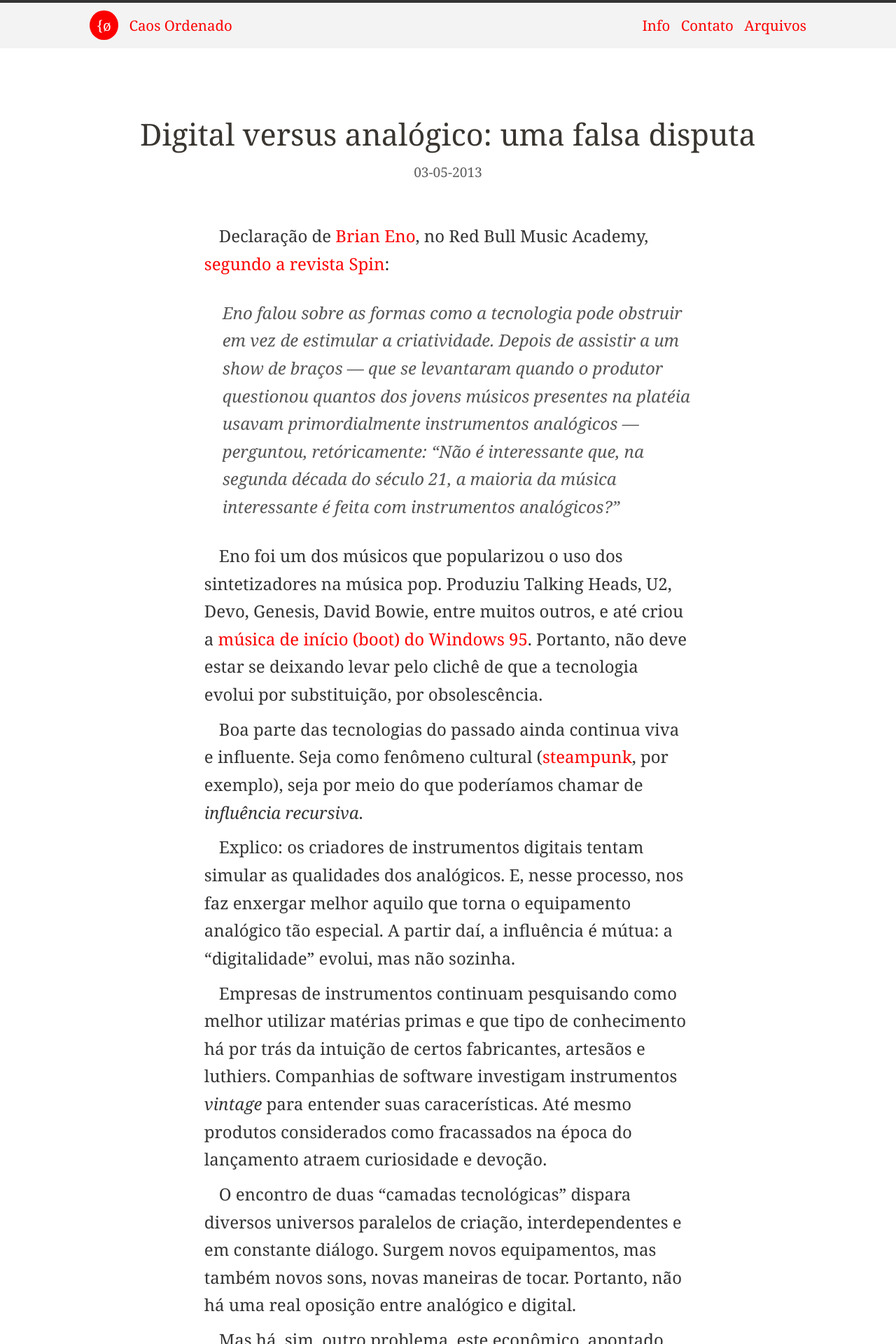
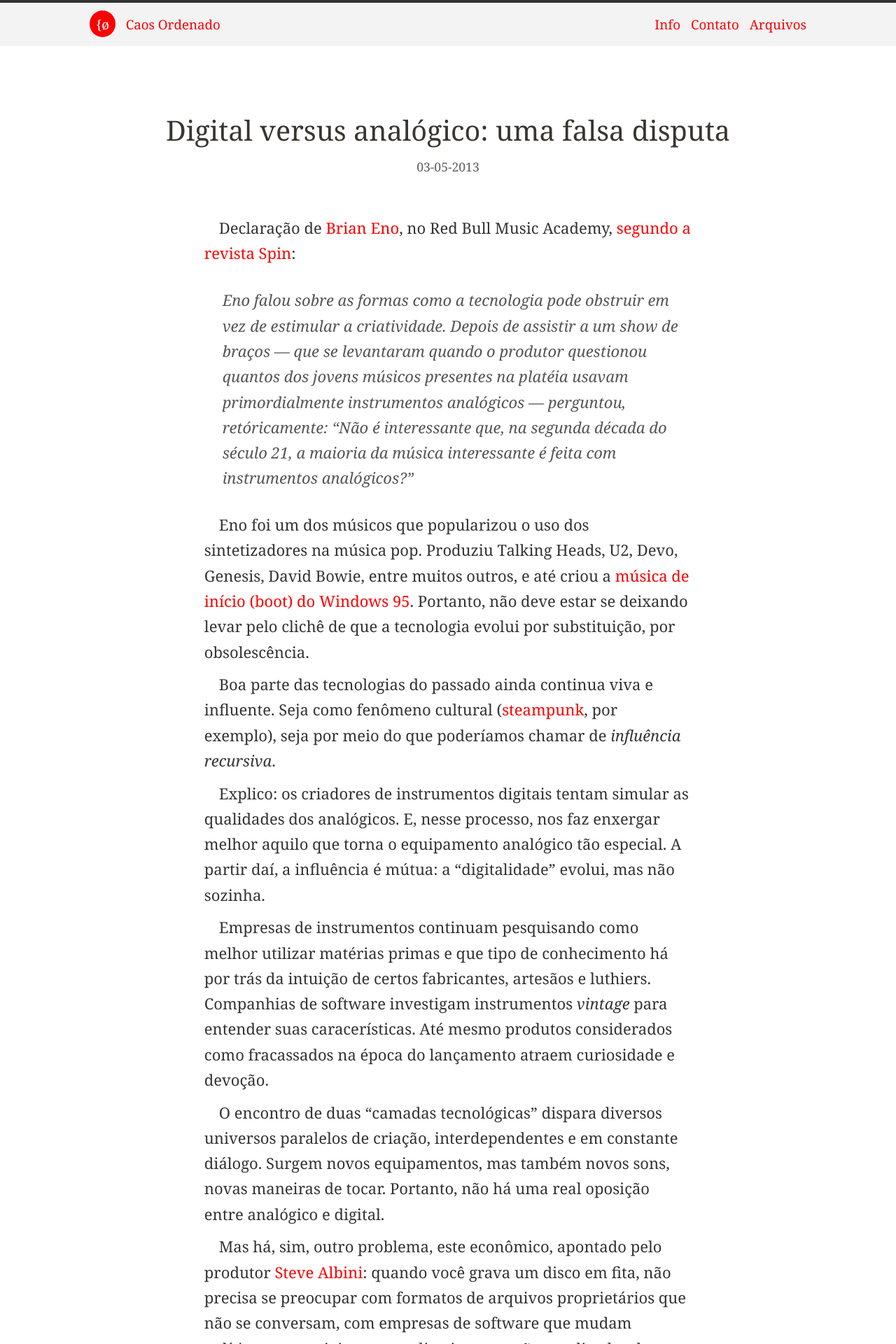
Before and after one commit to eduf/eduf.github.com, a Jekyll site: the page built from index.html, in a window 1280 px wide. Shown: the top 1920 px of the page at 70% size. Built offline with Jekyll 4.4.1, drawn with Linux system fonts in a browser that asks for light colours; nearby versions of some CDN libraries; the list of posts is cut into pages by our own code; comment, search, counter and statistics services are not loaded.

Commit message:
Revert "Ok. Voltando a 24."
This reverts commit ceadc750040af59a7160776a04ad95e772449747.

```diff
--- a/stylesheets/foundation.css
+++ b/stylesheets/foundation.css
@@ -273,8 +273,8 @@
 @media only screen and (min-width: 120.000px) {
 
 body {
-	font-size: 24px;
-	font-size: 2.4rem;
+	font-size: 22px;
+	font-size: 2.2rem;
 	line-height: 165%;
 	text-rendering: optimizeLegibility;
 }
```
Also changed, not shown: stylesheets/foundation.min.css.
